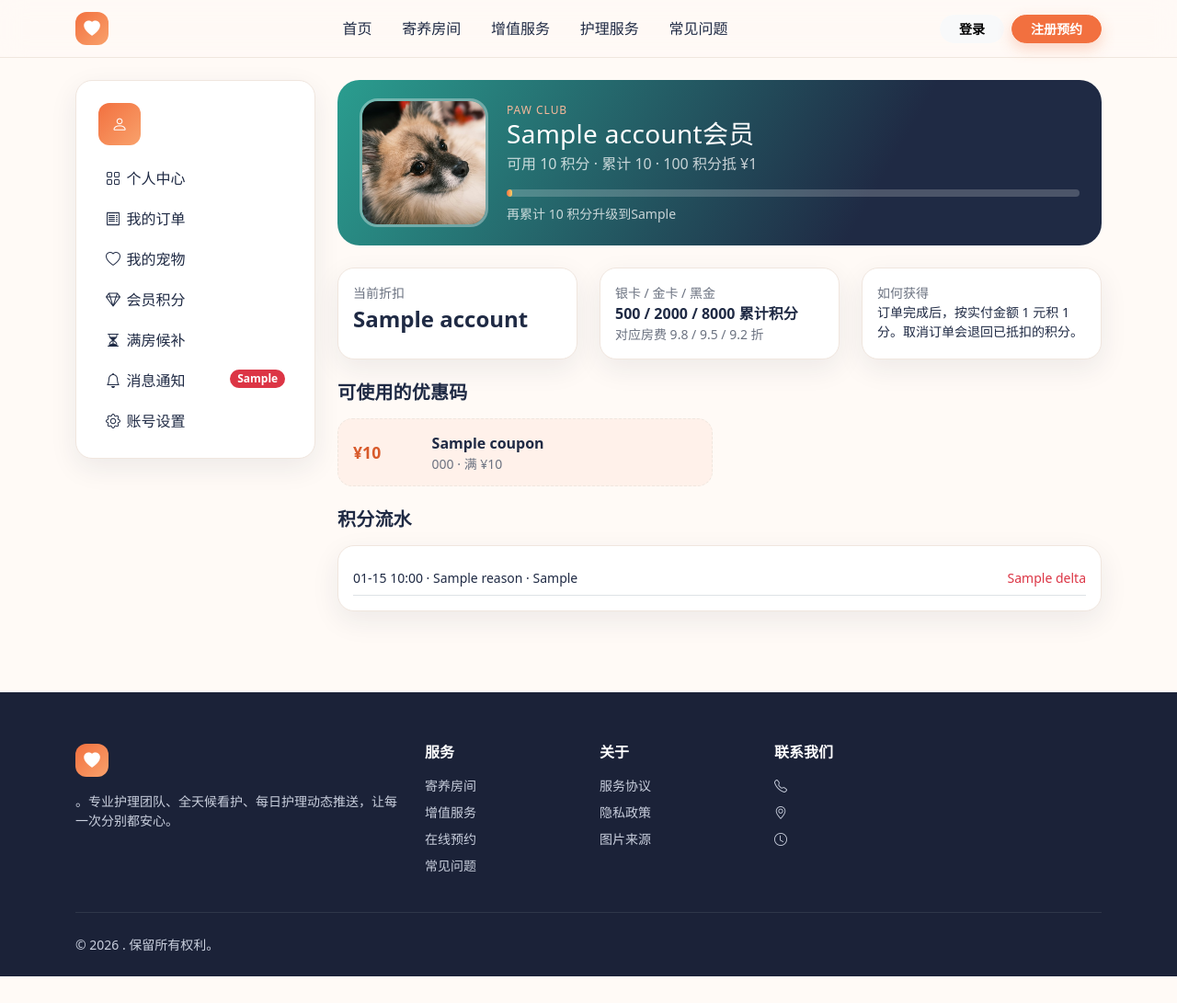
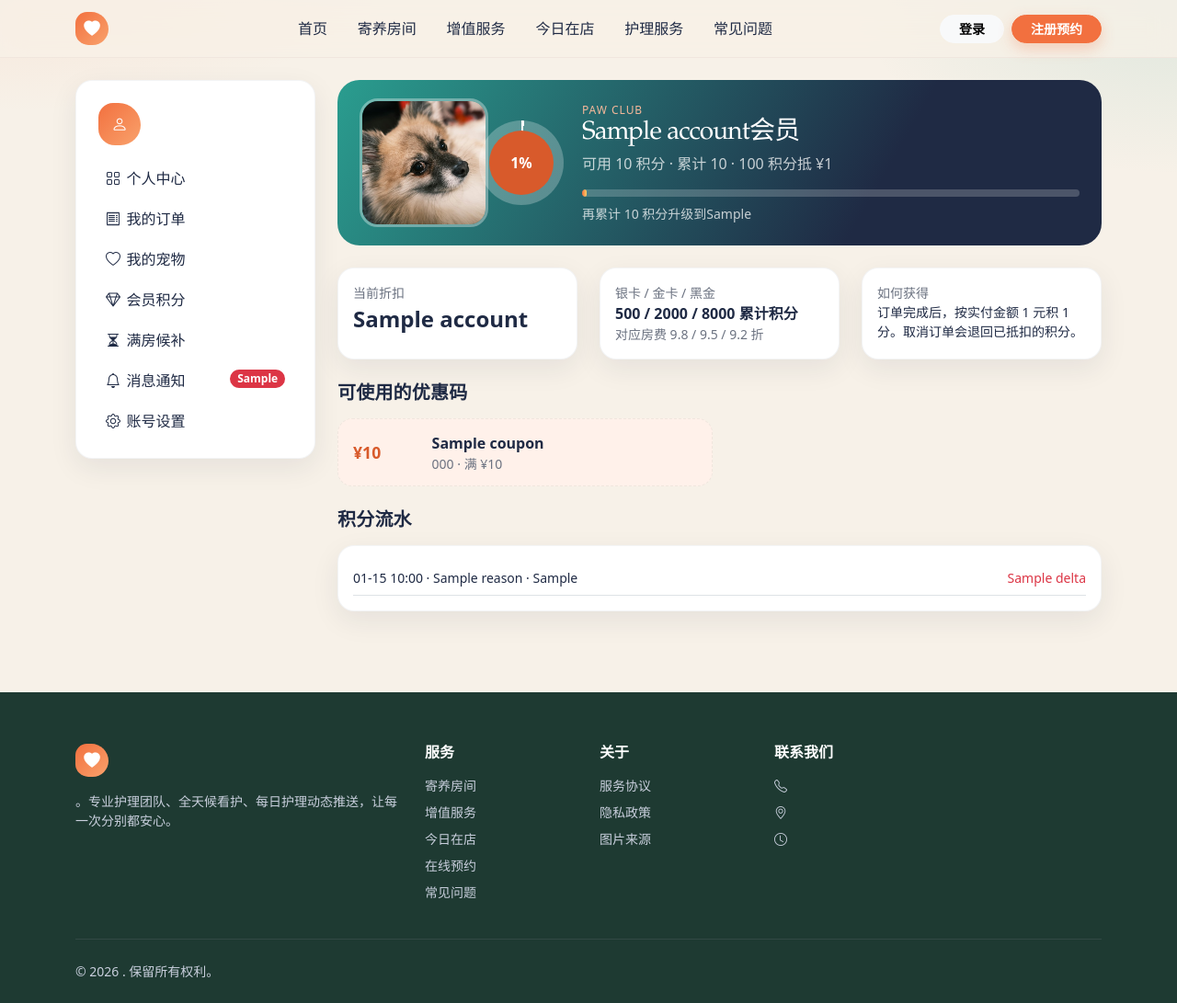
Before and after one commit to kingpoem/petowner, a Django app: template templates/hospitality/membership.html in a window 1280 px wide. Shown: the whole page at 92% size. Before the commit the page ends 1062 px from the top, so only its background shows below. Run offline with Django 5.2, Linux system fonts and the light colour scheme; the template is opened without the code that fills it: most values are stand-ins (such as "Sample title", 1, 10 or a date in 2020); parts of the project's set-up code (start-up, migrations or seed data) failed here and were passed over; some libraries are stand-ins or nearby versions.

Commit message:
style: 用纸感背景、衬线标题和会员进度环把店面从后台皮肤里拉开
Co-authored-by: Cursor <cursoragent@cursor.com>

```diff
--- /dev/null
+++ b/static/css/atelier.css
@@ -0,0 +1,272 @@
+/* 店面气质：衬线标题、纸感背景、住客看板。不改组件结构，盖在 site.css 之上。 */
+
+:root {
+  --ps-display: "Iowan Old Style", "Palatino Linotype", "Songti SC", "STSong", "Noto Serif SC", serif;
+  --ps-pine: #1e3a32;
+  --ps-paper: #f7f1e8;
+}
+
+body {
+  background:
+    radial-gradient(900px 420px at 0% -10%, rgba(242, 112, 63, 0.14), transparent 55%),
+    radial-gradient(700px 380px at 100% 0%, rgba(42, 157, 143, 0.12), transparent 50%),
+    var(--ps-paper);
+}
+
+h1,
+h2,
+.page-header h1,
+.loyalty-hero h1 {
+  font-family: var(--ps-display);
+  letter-spacing: -0.03em;
+}
+
+.site-nav {
+  background: rgba(247, 241, 232, 0.82);
+}
+
+.brand-mark {
+  border-radius: 40% 60% 55% 45%;
+}
+
+.hero {
+  border-radius: 0 0 48px 48px;
+  box-shadow: 0 30px 60px rgba(31, 42, 68, 0.12);
+}
+
+.ps-card,
+.search-card {
+  border: 1px solid rgba(31, 42, 68, 0.05);
+}
+
+.ps-card.hover-lift img,
+.cover img {
+  transition: transform 0.6s ease;
+}
+
+.ps-card.hover-lift:hover img,
+.cover:hover img {
+  transform: scale(1.04);
+}
+
+.cover {
+  overflow: hidden;
+}
+
+.house-hero {
+  position: relative;
+  padding: 4.5rem 0 3rem;
+  color: #f6f1ea;
+  background:
+    linear-gradient(120deg, rgba(18, 32, 28, 0.78), rgba(31, 42, 68, 0.35)),
+    url("../img/stock/ambient-suite.jpg") center/cover;
+  border-radius: 0 0 40px 40px;
+}
+
+.house-hero h1 {
+  font-size: clamp(2.4rem, 5vw, 4.4rem);
+  line-height: 1.05;
+  max-width: 12ch;
+}
+
+.occupancy {
+  display: grid;
+  grid-template-columns: auto 1fr;
+  gap: 1rem 1.25rem;
+  align-items: center;
+  margin-top: 1.75rem;
+  max-width: 420px;
+}
+
+.occupancy strong {
+  font-family: var(--ps-display);
+  font-size: 2.6rem;
+  line-height: 1;
+}
+
+.occupancy-track {
+  height: 8px;
+  border-radius: 99px;
+  background: rgba(255, 255, 255, 0.25);
+  overflow: hidden;
+  grid-column: 1 / -1;
+}
+
+.occupancy-track span {
+  display: block;
+  height: 100%;
+  width: var(--rate, 0%);
+  background: linear-gradient(90deg, #f9a26c, #fff);
+}
+
+.house-teaser {
+  display: flex;
+  align-items: center;
+  gap: 0.75rem;
+  margin-top: 1.25rem;
+  padding: 0.85rem 1.1rem;
+  border-radius: 999px;
+  background: #fff;
+  color: var(--ps-ink);
+  box-shadow: var(--ps-shadow);
+}
+
+.house-teaser:hover {
+  color: var(--ps-primary-dark);
+}
+
+.pulse {
+  width: 10px;
+  height: 10px;
+  border-radius: 50%;
+  background: #2a9d8f;
+  box-shadow: 0 0 0 0 rgba(42, 157, 143, 0.6);
+  animation: pulse 1.8s infinite;
+}
+
+@keyframes pulse {
+  70% {
+    box-shadow: 0 0 0 10px rgba(42, 157, 143, 0);
+  }
+}
+
+.guest-card {
+  display: grid;
+  grid-template-columns: 92px 1fr;
+  gap: 1rem;
+  padding: 1rem;
+}
+
+.guest-card img {
+  width: 92px;
+  height: 112px;
+  object-fit: cover;
+  border-radius: 18px;
+}
+
+.guest-card .note {
+  color: var(--ps-muted);
+  font-size: 0.92rem;
+}
+
+.guest-card.alert {
+  outline: 1px solid #f5c16c;
+}
+
+.lane {
+  background: rgba(255, 255, 255, 0.72);
+  border-radius: var(--ps-radius);
+  padding: 1.25rem;
+}
+
+.rhythm {
+  display: grid;
+  grid-template-columns: 5.5rem 1fr;
+  gap: 0.35rem 1rem;
+  font-size: 0.95rem;
+}
+
+.rhythm time {
+  font-variant-numeric: tabular-nums;
+  color: var(--ps-primary-dark);
+  font-weight: 700;
+}
+
+.loyalty-hero.has-ring {
+  grid-template-columns: 110px 92px 1fr;
+}
+
+.tier-ring {
+  --p: 0;
+  width: 92px;
+  height: 92px;
+  border-radius: 50%;
+  display: grid;
+  place-items: center;
+  background: conic-gradient(#fff calc(var(--p) * 1%), rgba(255, 255, 255, 0.25) 0);
+  flex: none;
+}
+
+.tier-ring span {
+  width: 70px;
+  height: 70px;
+  border-radius: 50%;
+  display: grid;
+  place-items: center;
+  background: #d85a2b;
+  font-weight: 700;
+}
+
+.receipt-sheet {
+  max-width: 720px;
+  margin: 2rem auto 4rem;
+  background: #fff;
+  padding: 2.5rem 2.25rem;
+  border-radius: 8px;
+  box-shadow: var(--ps-shadow);
+}
+
+.receipt-sheet h1 {
+  font-size: 2rem;
+}
+
+.receipt-meta {
+  display: flex;
+  justify-content: space-between;
+  gap: 1rem;
+  border-top: 1px solid var(--ps-border);
+  border-bottom: 1px solid var(--ps-border);
+  padding: 0.8rem 0;
+  margin: 1rem 0 1.5rem;
+  font-size: 0.92rem;
+}
+
+.receipt-sheet table {
+  width: 100%;
+}
+
+.receipt-sheet td {
+  padding: 0.45rem 0;
+  vertical-align: top;
+}
+
+.receipt-sheet td:last-child {
+  text-align: right;
+  white-space: nowrap;
+}
+
+.lost {
+  min-height: 68vh;
+  display: grid;
+  place-items: center;
+  text-align: center;
+  padding: 4rem 1rem;
+}
+
+.lost h1 {
+  font-size: clamp(4rem, 12vw, 8rem);
+  line-height: 0.9;
+  color: var(--ps-primary);
+}
+
+.site-footer {
+  background: var(--ps-pine);
+}
+
+@media print {
+  .site-nav,
+  .site-footer,
+  .no-print {
+    display: none !important;
+  }
+
+  body {
+    background: #fff;
+  }
+
+  .receipt-sheet {
+    box-shadow: none;
+    margin: 0;
+    max-width: none;
+  }
+}
--- a/templates/base.html
+++ b/templates/base.html
@@ -10,6 +10,7 @@
   <link rel="stylesheet" href="{% static 'vendor/bootstrap/bootstrap.min.css' %}">
   <link rel="stylesheet" href="{% static 'vendor/bootstrap-icons/bootstrap-icons.min.css' %}">
   <link rel="stylesheet" href="{% static 'css/site.css' %}">
+  <link rel="stylesheet" href="{% static 'css/atelier.css' %}">
   <link rel="stylesheet" href="{% static 'css/datepicker.css' %}">
   {% block head %}{% endblock %}
 </head>
@@ -28,6 +29,7 @@
           <li class="nav-item"><a class="nav-link {% if url_name == 'home' %}active{% endif %}" href="{% url 'web:home' %}">首页</a></li>
           <li class="nav-item"><a class="nav-link {% if url_name == 'room_list' or url_name == 'room_detail' %}active{% endif %}" href="{% url 'web:room_list' %}">寄养房间</a></li>
           <li class="nav-item"><a class="nav-link {% if request.resolver_match.namespace == 'hospitality' and url_name == 'services' %}active{% endif %}" href="{% url 'hospitality:services' %}">增值服务</a></li>
+          <li class="nav-item"><a class="nav-link {% if url_name == 'house' %}active{% endif %}" href="{% url 'hospitality:house' %}">今日在店</a></li>
           <li class="nav-item"><a class="nav-link" href="{% url 'web:home' %}#services">护理服务</a></li>
           <li class="nav-item"><a class="nav-link" href="{% url 'web:home' %}#faq">常见问题</a></li>
         </ul>
@@ -101,6 +103,7 @@
           <ul class="list-unstyled small d-grid gap-2">
             <li><a href="{% url 'web:room_list' %}">寄养房间</a></li>
             <li><a href="{% url 'hospitality:services' %}">增值服务</a></li>
+            <li><a href="{% url 'hospitality:house' %}">今日在店</a></li>
             <li><a href="{% url 'web:booking_create' %}">在线预约</a></li>
             <li><a href="{% url 'web:home' %}#faq">常见问题</a></li>
           </ul>
--- a/templates/hospitality/membership.html
+++ b/templates/hospitality/membership.html
@@ -4,8 +4,9 @@
 {% block title %}会员中心{% endblock %}
 
 {% block main %}
-<div class="loyalty-hero mb-4">
+<div class="loyalty-hero has-ring mb-4">
   <img class="loyalty-hero-img" src="{% static 'img/stock/member-pet.jpg' %}" alt="会员宠物">
+  <div class="tier-ring" style="--p: {{ account.progress_percent }}"><span>{{ account.progress_percent }}%</span></div>
   <div>
     <div class="eyebrow">Paw Club</div>
     <h1 class="h3 mb-1">{{ account.tier_name }}会员</h1>
--- a/templates/web/home.html
+++ b/templates/web/home.html
@@ -50,6 +50,11 @@
     </div>
     <p class="small text-muted mt-3 mb-0"><i class="bi bi-gift me-1 text-primary"></i>连住 {{ SITE.long_stay_days }} 晚及以上享 {{ SITE.long_stay_rate }} 折 · 入住前免费取消</p>
   </form>
+  <a class="house-teaser" href="{% url 'hospitality:house' %}">
+    <span class="pulse" aria-hidden="true"></span>
+    <strong>此刻 {{ board.occupied }} 位住客在店里</strong>
+    <span class="small text-muted">去看看他们的下午</span>
+  </a>
   <div class="row g-3">
     <div class="col-6 col-md-3"><div class="stat-card"><div class="num">{{ room_count }}</div><div class="small text-muted">间独立寄养房</div></div></div>
     {% if avg_rating %}
```
Also changed, not shown: apps/web/views.py (+17 -0 lines).
